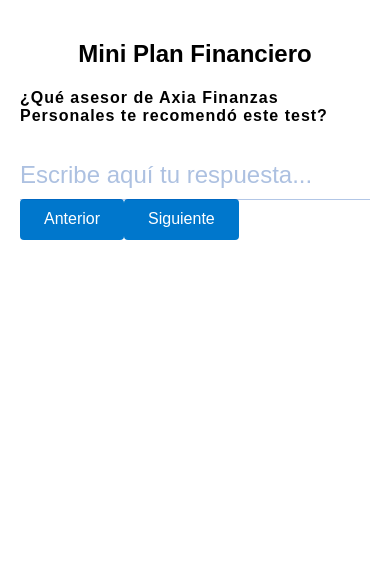
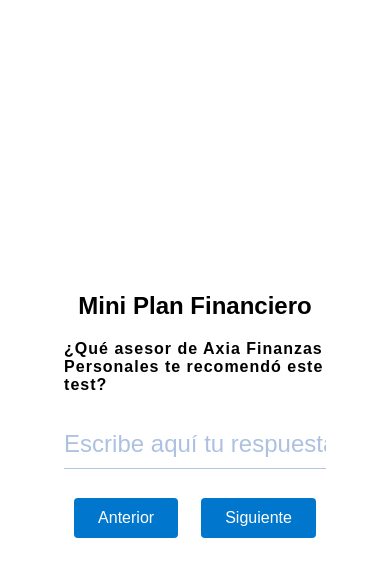
Before and after one commit to Wal-za/MiniPlanAxia, a React (Vite) app in the folder miniplanaxia/: page / in a window 390 px wide. Shown: the top 576 px of the page. Built offline with nearby package versions, Linux system fonts and the light colour scheme.

Commit message:
css final

```diff
--- a/miniplanaxia/src/components/FormWizard.jsx
+++ b/miniplanaxia/src/components/FormWizard.jsx
@@ -1,4 +1,5 @@
 import React, { useState } from 'react';
+import axios from 'axios';
 import DatosPersonales from './sections/DatosPersonales';
 
 
@@ -18,9 +19,20 @@
     if (sectionIndex < sections.length - 1) {
       setSectionIndex(sectionIndex + 1);
     } else {
-      console.log('Formulario completo:', { ...formData, ...sectionData });
-      alert('¡Formulario completo! Ver consola.');
-    }
+  const datosAEnviar = { ...formData, ...sectionData };
+
+  axios.post('http://localhost:3001/api/miniplan', datosAEnviar)
+    .then(response => {
+      console.log('Respuesta del servidor:', response.data);
+      alert('¡Formulario completo y enviado con éxito!');
+    })
+    .catch(error => {
+      console.error('Error al enviar el formulario:', error);
+      alert('Error al enviar el formulario. Revisa la consola.');
+    });
+
+  console.log('Formulario completo:', datosAEnviar);
+}
   };
 
   const prevSection = () => {
@@ -30,10 +42,10 @@
   };
 
   return (
-    <div style={{ padding: '20px', fontFamily: 'Arial' }}>
+    <div  className='container'>
       <h2>Mini Plan Financiero</h2>
-      <h4 style={{ marginBottom: '10px' }}>
-      </h4>
+
+
 
       <CurrentSection
         onNext={nextSection}
--- a/miniplanaxia/src/components/sections/DatosPersonales.jsx
+++ b/miniplanaxia/src/components/sections/DatosPersonales.jsx
@@ -52,8 +52,8 @@
     { label: '¿Cuentas con un seguro de incapacidad?', type: 'radio', name: 'seguroIncapacidad', options: ['Sí', 'No'] },
     { label: '¿Tienes póliza de salud?', type: 'radio', name: 'polizaSalud', options: ['Sí', 'No'] },
     { label: '¿Cuentas con un fondo de emergencia?', type: 'radio', name: 'fondoEmergencia', options: ['Sí', 'No'] },
+    { label: '¿Tienes plan B para tu pensión?', hint: 'Puede ser: Fondo de pensiones voluntarias, plan de ahorro mensual, entre otros.', type: 'text', name: 'planB' },
     { label: 'Por favor anota la totalidad del valor de tus deudas.', hint: 'Sumatoria de tarjetas de crédito, créditos de libre inversión, vehicular, deudas personales, hipotecario, leasing.', type: 'number', name: 'deuda' },
-    { label: '¿Tienes plan B para tu pensión?', hint: 'Puede ser: Fondo de pensiones voluntarias, plan de ahorro mensual, entre otros.', type: 'text', name: 'planB' },
     { label: '¿Cuánto destinas de manera mensual a todas las cuotas de tus deudas?', hint: 'Sumatoria de tarjetas de crédito, créditos de libre inversión, vehicular, deudas personales, hipotecario, leasing.', type: 'number', name: 'totalDeudasMensuales' },
     { label: '¿Tienes otros gastos mensuales?', hint: 'Sumatoria de ayuda a familiares, diezmos o donaciones, pagos de arriendos de tu consultorio u oficina, asistente, secretaria, celulares empresariales, soporte a tu cónyuge, celular de tus familiares.', type: 'number', name: 'otrosGastosMensuales' },
   ];
@@ -144,7 +144,7 @@
     <div>
       {renderPregunta(preguntas[step], step)}
 
-      <div>
+      <div className='contaiButtons'>
         <button onClick={prevStep} disabled={step === 0}>
           Anterior
         </button>
--- a/miniplanaxia/src/index.css
+++ b/miniplanaxia/src/index.css
@@ -1,22 +1,28 @@
-/* Fondo general */
-body {
+/* Estilos originales */
+#root {
   font-family: sans-serif;
+  display: flex;
+  justify-content: center;
+  align-items: center;
+  height: 100vh;
   margin: 0;
   padding: 0;
+}
+
+.App {
+  width: 70%;
 }
 
 h2 {
   text-align: center;
 }
 
-/* Estilos del formulario */
 form {
   padding: 2rem;
   max-width: 500px;
   margin: 3rem auto;
 }
 
-/* Etiquetas */
 label {
   display: block;
   margin-bottom: 1rem;
@@ -24,7 +30,6 @@
   letter-spacing: 1px;
 }
 
-/* Inputs */
 input[type="text"],
 input[type="number"],
 input[type="email"],
@@ -59,15 +64,6 @@
   background-color: transparent !important;
 }
 
-
-checkboxObjetivos{
-    background-color: #0077cc;
-}
-
-
-
-
-/* Botón */
 button {
   display: inline-block;
   padding: 0.7rem 1.5rem;
@@ -79,25 +75,154 @@
   cursor: pointer;
 }
 
-
-/* Texto de ayuda */
 .hint {
   font-weight: normal;
   font-size: 0.85rem;
-  color: #666;
+  color: black;
   margin-top: 0.3rem;
-  color: black;
 }
 
+.contaiButtons {
+  display: flex;
+  justify-content: space-between;
+  padding: 30px 10px;
+}
 
-/* Para Chrome, Safari, Edge, Opera */
+#root > div > div > div:nth-child(2) > div:nth-child(1) > div {
+  display: flex;
+  padding: 5px 0px
+}
+
+#root > div > div > div:nth-child(2) > div:nth-child(1) > div > label {
+  margin-bottom: 0px;
+  margin-left: 5px;
+  font-weight: 100;
+  font-size: 13px;
+}
+
+/* Chrome, Safari, Edge, Opera */
 input[type=number]::-webkit-inner-spin-button,
 input[type=number]::-webkit-outer-spin-button {
   -webkit-appearance: none;
   margin: 0;
 }
 
-/* Para Firefox */
+/* Firefox */
 input[type=number] {
   -moz-appearance: textfield;
 }
+
+
+/* MEDIA QUERY PARA MÓVILES: replica exacta del diseño */
+@media (max-width: 600px) {
+  #root {
+    font-family: sans-serif;
+    display: flex;
+    justify-content: center;
+    align-items: center;
+    height: 100vh;
+    margin: 0;
+    padding: 0;
+  }
+
+  .App {
+    width: 70%;
+  }
+
+  h2 {
+    text-align: center;
+  }
+
+  form {
+    padding: 2rem;
+    max-width: 500px;
+    margin: 3rem auto;
+  }
+
+  label {
+    display: block;
+    margin-bottom: 1rem;
+    font-weight: bold;
+    letter-spacing: 1px;
+  }
+
+  input[type="text"],
+  input[type="number"],
+  input[type="email"],
+  input[type="date"],
+  select {
+    display: block;
+    width: 100%;
+    font-family: inherit;
+    color: rgb(1, 66, 172);
+    padding-block-start: 20px;
+    padding-block-end: 10px;
+    padding-inline: 0px;
+    border: none;
+    outline: none;
+    border-radius: 0px;
+    appearance: none;
+    background-image: none;
+    background-position: initial;
+    background-size: initial;
+    background-repeat: initial;
+    background-attachment: initial;
+    background-origin: initial;
+    background-clip: initial;
+    transform: translateZ(0px);
+    font-size: 24px;
+    -webkit-font-smoothing: antialiased;
+    line-height: unset;
+    -webkit-text-fill-color: rgb(173, 193, 225);
+    animation: 1ms ease 0s 1 normal none running native-autofill-in;
+    transition: background-color 1e+08s, box-shadow 0.1s ease-out;
+    box-shadow: rgba(1, 66, 172, 0.3) 0px 1px;
+    background-color: transparent !important;
+  }
+
+  button {
+    display: inline-block;
+    padding: 0.7rem 1.5rem;
+    background-color: #0077cc;
+    color: white;
+    border: none;
+    border-radius: 4px;
+    font-size: 1rem;
+    cursor: pointer;
+  }
+
+  .hint {
+    font-weight: normal;
+    font-size: 0.85rem;
+    color: black;
+    margin-top: 0.3rem;
+  }
+
+  .contaiButtons {
+    display: flex;
+    justify-content: space-between;
+    padding: 30px 10px;
+  }
+
+  #root > div > div > div:nth-child(2) > div:nth-child(1) > div {
+    display: flex;
+    padding: 5px 0px
+  }
+
+  #root > div > div > div:nth-child(2) > div:nth-child(1) > div > label {
+    margin-bottom: 0px;
+    margin-left: 5px;
+    font-weight: 100;
+    font-size: 13px;
+  }
+
+  input[type=number]::-webkit-inner-spin-button,
+  input[type=number]::-webkit-outer-spin-button {
+    -webkit-appearance: none;
+    margin: 0;
+  }
+
+  input[type=number] {
+    -moz-appearance: textfield;
+  }
+}
--- /dev/null
+++ b/package.json
@@ -0,0 +1,5 @@
+{
+  "dependencies": {
+    "axios": "^1.11.0"
+  }
+}
```
Also changed, not shown: 1 other file (tests, documents, lock files or other folders). Lines whose indentation alone changed are shown as unchanged.
